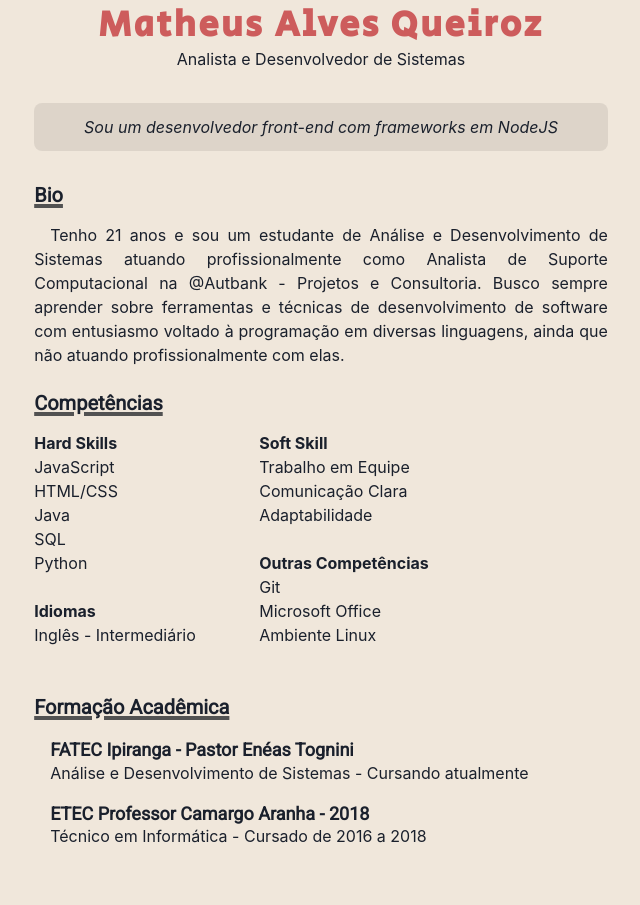
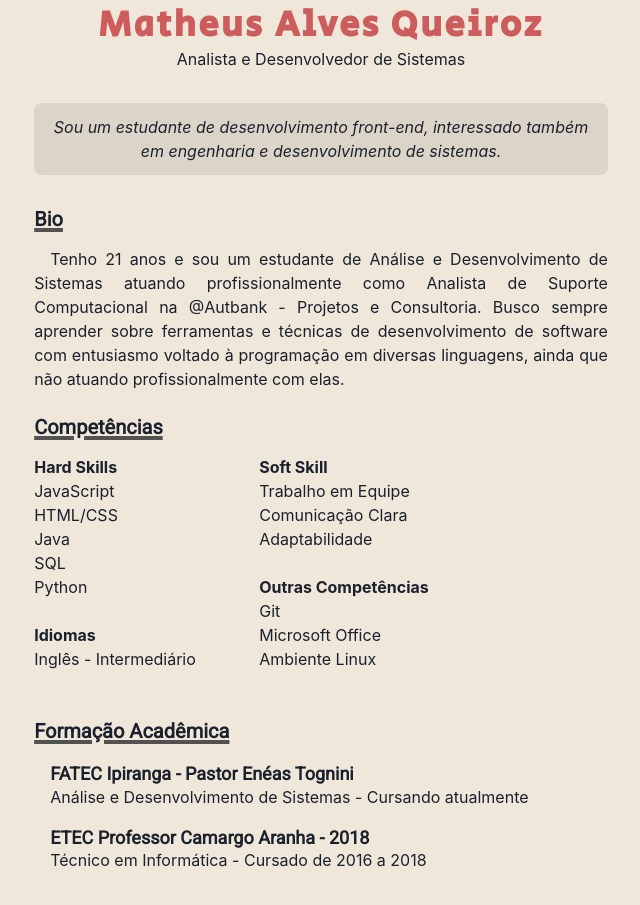
Before and after one commit to math-queiroz/homepage, a Next.js app: page / in a window 1280 px wide. Shown: the part 922-1827 px from the top of the page, without its empty margins (319-959 px from the left). Built offline with nearby package versions, Linux system fonts and the light colour scheme.

Commit message:
fix: changed an info-card message

```diff
--- a/components/info-card.js
+++ b/components/info-card.js
@@ -55,7 +55,7 @@ const InfoCard = () => {
           p={3}
           align="center"
         >
-          <i>Sou um desenvolvedor front-end com frameworks em NodeJS</i>
+          <i>Sou um estudante de desenvolvimento front-end, interessado também em engenharia e desenvolvimento de sistemas.</i>
         </Box>
         <Heading as="h3" variant="section-title">
           Bio
```
